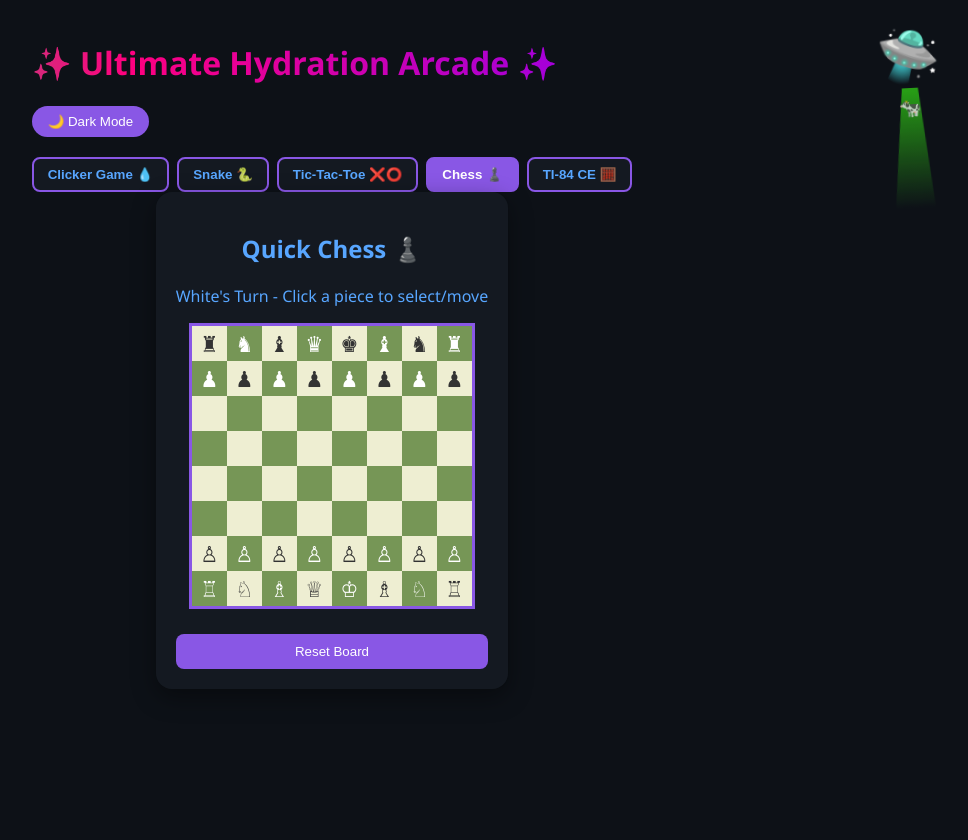
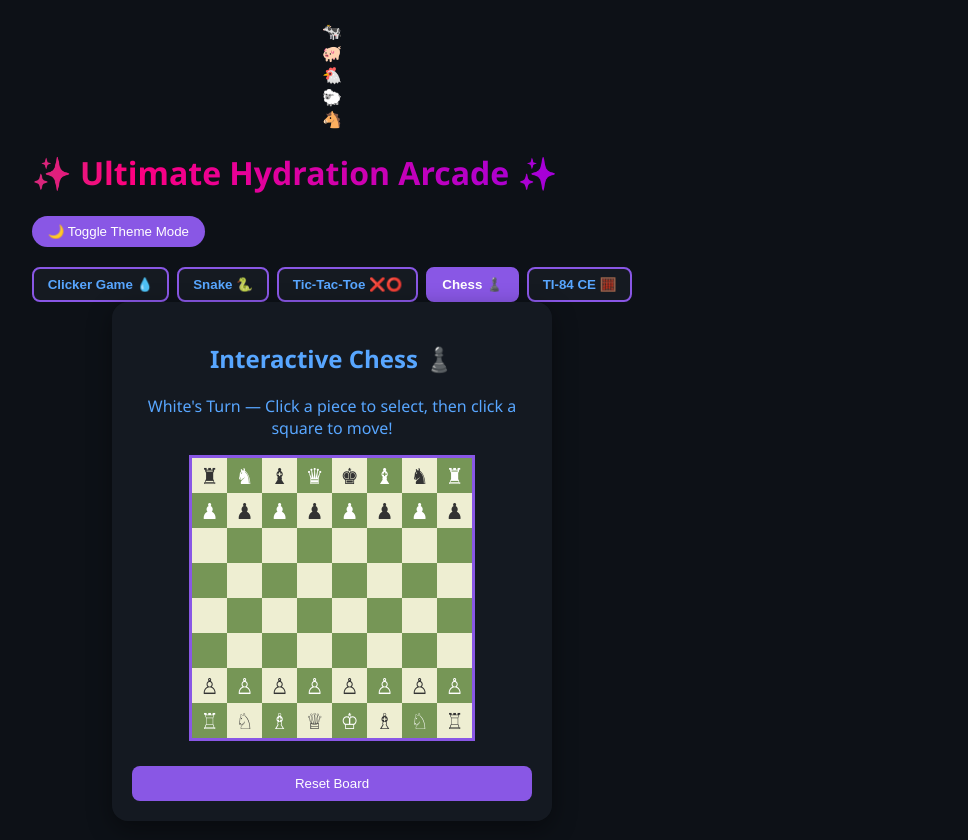
Before and after one commit to emg2-cmyk/emg2-cmyk.github.io, a plain HTML site: page index.html in a window 1280 px wide. Both pictures are taken after a click on the button "Chess ♟️". Shown: the whole page, without its empty margins (308-1276 px from the left). Before the commit the page ends 800 px from the top, so only its background shows below. Drawn offline with Linux system fonts and the light colour scheme.

Commit message:
Update index.html

```diff
--- a/index.html
+++ b/index.html
@@ -3,21 +3,21 @@
 <head>
     <meta charset="UTF-8">
     <meta name="viewport" content="width=device-width, initial-scale=1.0">
-    <title>Mega Hydration Arcade & Utilities</title>
+    <title>Mega RGB Hydration Arcade</title>
     <link rel="stylesheet" href="style.css">
 </head>
-<body>
-    <div class="space-scene">
-        <div class="ufo-wrapper">
-            <div class="ufo">🛸</div>
-            <div class="tractor-beam"></div>
-            <div class="cow">🐄</div>
-        </div>
+<body class="rgb-bg">
+    <div class="farm-sky">
+        <div class="flying-animal animal-1">🐄</div>
+        <div class="flying-animal animal-2">🐖</div>
+        <div class="flying-animal animal-3">🐔</div>
+        <div class="flying-animal animal-4">🐑</div>
+        <div class="flying-animal animal-5">🐴</div>
     </div>
 
     <header>
         <h1 class="rainbow-text">✨ Ultimate Hydration Arcade ✨</h1>
-        <button id="theme-btn" class="theme-toggle">🌙 Dark Mode</button>
+        <button id="theme-btn" class="theme-toggle">🌙 Toggle Theme Mode</button>
 
         <nav class="tab-nav">
             <button id="tab-clicker-btn" class="tab-btn active">Clicker Game 💧</button>
@@ -47,6 +47,7 @@
             <canvas id="snakeCanvas" width="300" height="300"></canvas>
             <br>
             <button id="start-snake-btn" class="action-btn">Start / Restart Snake</button>
+            <p class="instructions">Controls: Arrow Keys or W-A-S-D</p>
         </section>
 
         <section id="ttt-section" class="game-card tab-content">
@@ -67,8 +68,8 @@
         </section>
 
         <section id="chess-section" class="game-card tab-content">
-            <h2>Quick Chess ♟️</h2>
-            <p id="chess-status">White's Turn - Click a piece to select/move</p>
+            <h2>Interactive Chess ♟️</h2>
+            <p id="chess-status">White's Turn — Click a piece to select, then click a square to move!</p>
             <div id="chess-board" class="chess-board"></div>
             <button id="reset-chess-btn" class="action-btn">Reset Board</button>
         </section>
```
